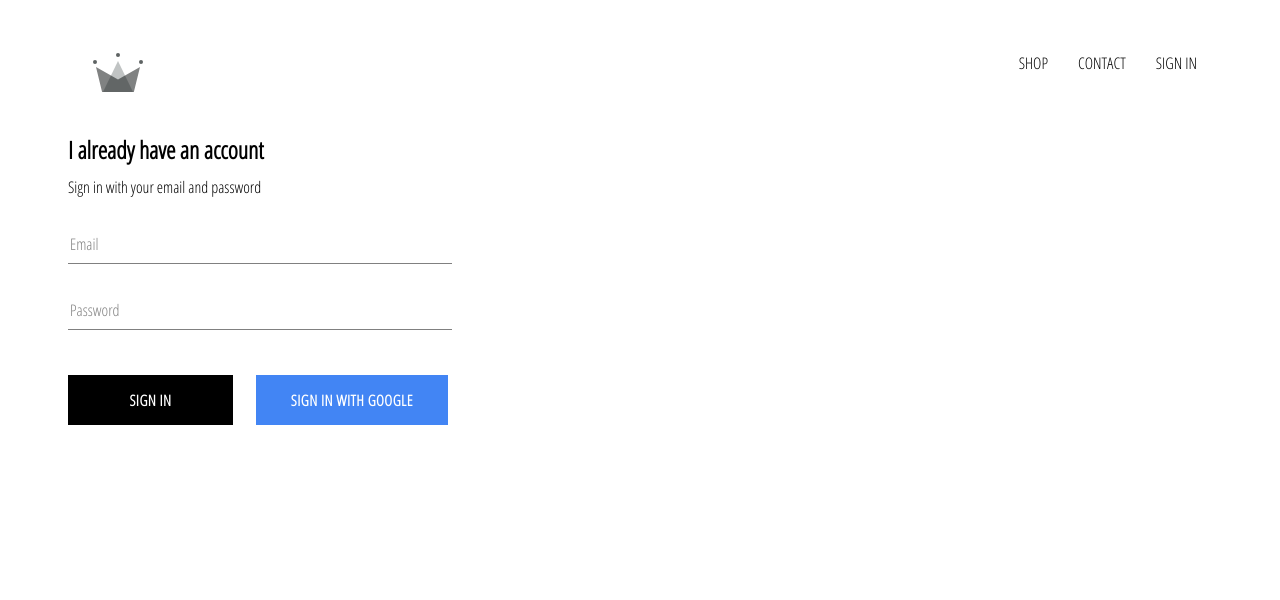
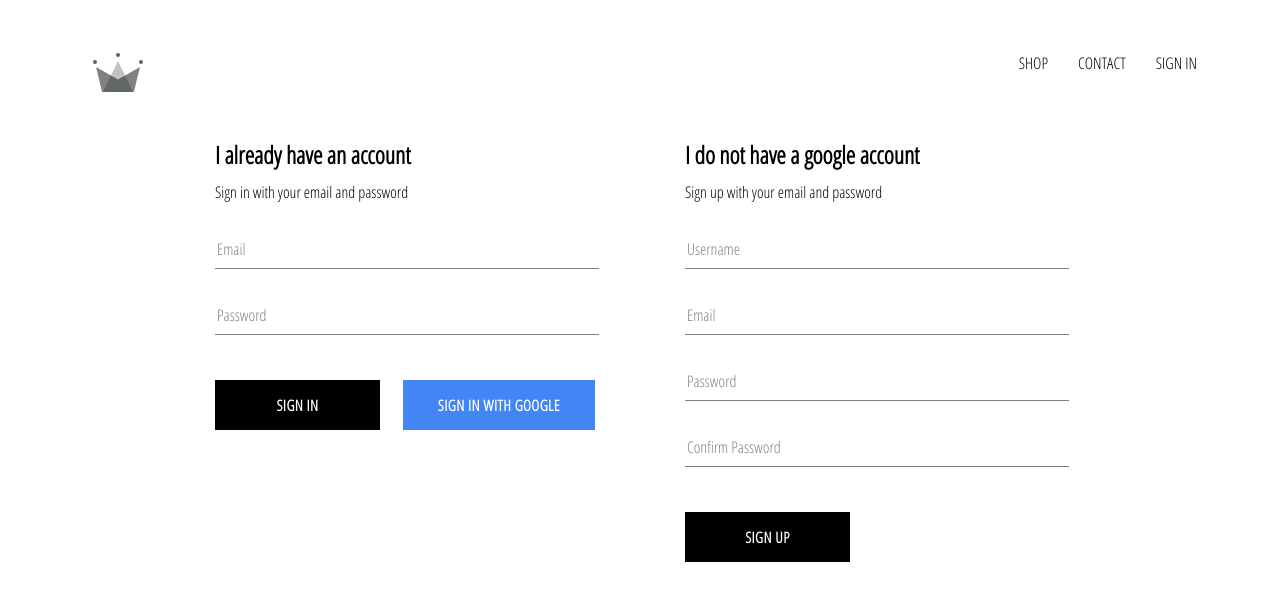
Before and after one commit to eduardo-pires-tavares/E-commerce, a React (Create React App) app: page /signin in a window 1280 px wide. Shown: the top 600 px of the page. Built offline with nearby package versions, Linux system fonts and the light colour scheme; no server answers.

Commit message:
implemented firebase utils, included ability to store authenticated users into our firestore database

```diff
--- a/src/App.tsx
+++ b/src/App.tsx
@@ -34,9 +34,9 @@ class App extends Component<{}, State> {
 						},
 					});
 				});
+			} else {
+				this.setState({ currentUser: null });
 			}
-
-			this.setState({ currentUser: null });
 		});
 	}
 
--- a/src/components/sign-in/index.tsx
+++ b/src/components/sign-in/index.tsx
@@ -1,8 +1,8 @@
-import { Component, ChangeEvent } from "react";
+import { Component, ChangeEvent, FormEvent } from "react";
 import "./index.styles.scss";
 import FormInput from "../form-input";
 import CustomButton from "../custom-button";
-import { signInWithGoogle } from "../../firebase";
+import { auth, signInWithGoogle } from "../../firebase";
 
 interface State {
 	email: string;
@@ -19,17 +19,29 @@ class SignIn extends Component<{}, State> {
 		};
 	}
 
-	handleSubmit(event: ChangeEvent<HTMLInputElement>) {
+	handleSubmit = async (event: FormEvent<HTMLFormElement>) => {
 		event.preventDefault();
-	}
+
+		const { email, password } = this.state;
+
+		try {
+			await auth.signInWithEmailAndPassword(email, password);
+			this.setState({
+				email: "",
+				password: "",
+			});
+		} catch (error) {
+			console.log(error);
+		}
+	};
 
 	handleChange = (event: ChangeEvent<HTMLInputElement>) => {
 		const { value, name } = event.currentTarget;
 
 		if (name === "email") {
-			this.setState({ email: value });
+			this.setState({ ...this.state, email: value });
 		} else {
-			this.setState({ password: value });
+			this.setState({ ...this.state, password: value });
 		}
 	};
 
@@ -39,7 +51,7 @@ class SignIn extends Component<{}, State> {
 			<div className='sign-in'>
 				<h2 className='title'>I already have an account</h2>
 				<span>Sign in with your email and password</span>
-				<form action='/*'>
+				<form onSubmit={this.handleSubmit}>
 					<FormInput
 						handleChange={this.handleChange}
 						label={"Email"}
@@ -58,13 +70,13 @@ class SignIn extends Component<{}, State> {
 						id='password'
 						type='password'
 					/>
+					<div className='sign-in-button-wrapper'>
+						<CustomButton type='submit'>Sign in</CustomButton>
+						<CustomButton type='button' isGoogleSignIn onClick={signInWithGoogle}>
+							Sign in with google
+						</CustomButton>
+					</div>
 				</form>
-				<div className='sign-in-button-wrapper'>
-					<CustomButton type='submit'>Sign in</CustomButton>
-					<CustomButton isGoogleSignIn onClick={signInWithGoogle}>
-						Sign in with google
-					</CustomButton>
-				</div>
 			</div>
 		);
 	}
--- /dev/null
+++ b/src/components/sign-up/index.styles.scss
@@ -0,0 +1,9 @@
+.sign-up {
+	width: 380px;
+	display: flex;
+	flex-direction: column;
+
+	.title {
+		margin: 10px 0px;
+	}
+}
--- /dev/null
+++ b/src/components/sign-up/index.tsx
@@ -0,0 +1,120 @@
+import { ChangeEvent, Component, FormEvent } from "react";
+import { auth, createUserProfileDocument } from "../../firebase";
+import CustomButton from "../custom-button";
+import FormInput from "../form-input";
+
+import "./index.styles.scss";
+
+interface State {
+	email: string;
+	confirmPassword: string;
+	password: string;
+	displayName: string;
+}
+
+class SignUp extends Component<{}, State> {
+	constructor(props: {}) {
+		super(props);
+
+		this.state = {
+			displayName: "",
+			email: "",
+			password: "",
+			confirmPassword: "",
+		};
+	}
+
+	handleSubmit = async (event: FormEvent<HTMLFormElement>) => {
+		event.preventDefault();
+		const { email, displayName, password, confirmPassword } = this.state;
+
+		if (password !== confirmPassword) {
+			alert("Passwords don't match");
+			return;
+		}
+		try {
+			const { user } = await auth.createUserWithEmailAndPassword(email, password);
+
+			await createUserProfileDocument(user, { displayName });
+
+			this.setState({
+				displayName: "",
+				email: "",
+				password: "",
+				confirmPassword: "",
+			});
+		} catch (error) {}
+	};
+
+	handleChange = (event: ChangeEvent<HTMLInputElement>) => {
+		const { name, value } = event.currentTarget;
+
+		switch (name) {
+			case "displayName":
+				this.setState({ ...this.state, displayName: value });
+				break;
+			case "email":
+				this.setState({ ...this.state, email: value });
+				break;
+			case "password":
+				this.setState({ ...this.state, password: value });
+				break;
+			case "confirmPassword":
+				this.setState({ ...this.state, confirmPassword: value });
+				break;
+		}
+	};
+
+	render() {
+		const { displayName, email, password, confirmPassword } = this.state;
+		return (
+			<div className='sign-up'>
+				<h2 className='title'>I do not have a google account</h2>
+				<span>Sign up with your email and password</span>
+				<form className='sign-up-form' onSubmit={this.handleSubmit}>
+					<FormInput
+						label={"Username"}
+						required
+						value={displayName}
+						name='displayName'
+						id='displayName'
+						type='text'
+						handleChange={this.handleChange}
+					/>
+					<FormInput
+						label={"Email"}
+						required
+						value={email}
+						name='email'
+						id='sign-up-email'
+						type='email'
+						handleChange={this.handleChange}
+					/>
+					<FormInput
+						label={"Password"}
+						required
+						value={password}
+						name='password'
+						id='sign-up-password'
+						type='password'
+						handleChange={this.handleChange}
+					/>
+					<FormInput
+						label={"Confirm Password"}
+						required
+						value={confirmPassword}
+						name='confirmPassword'
+						id='confirmPassword'
+						type='password'
+						handleChange={this.handleChange}
+					/>
+					<div className='sign-in-button-wrapper'>
+						<CustomButton type='submit'>Sign Up</CustomButton>
+					</div>
+				</form>
+			</div>
+		);
+	}
+}
+
+export default SignUp;
--- a/src/pages/sign-in-and-sign-up/index.styles.scss
+++ b/src/pages/sign-in-and-sign-up/index.styles.scss
@@ -0,0 +1,6 @@
+.wrapper {
+	display: flex;
+	width: 850px;
+	justify-content: space-between;
+	margin: 30px auto;
+}
--- a/src/pages/sign-in-and-sign-up/index.tsx
+++ b/src/pages/sign-in-and-sign-up/index.tsx
@@ -1,8 +1,14 @@
 import SignIn from "../../components/sign-in";
+import SignUp from "../../components/sign-up";
 import "./index.styles.scss";
 
 const SignInAndSignUpPage = () => {
-	return <SignIn />;
+	return (
+		<div className='wrapper'>
+			<SignIn />
+			<SignUp />
+		</div>
+	);
 };
 
 export default SignInAndSignUpPage;
```
Also changed, not shown: 1 other file (tests, documents, lock files or other folders).
